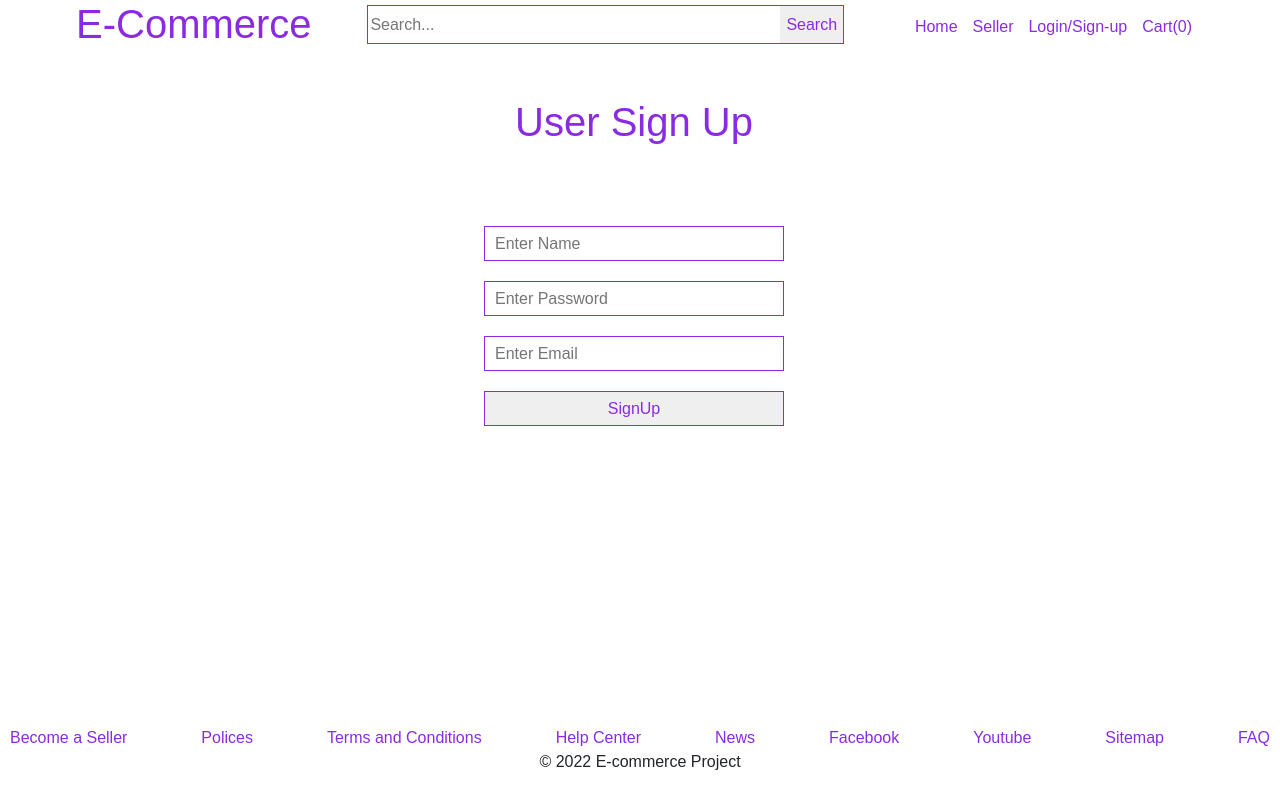
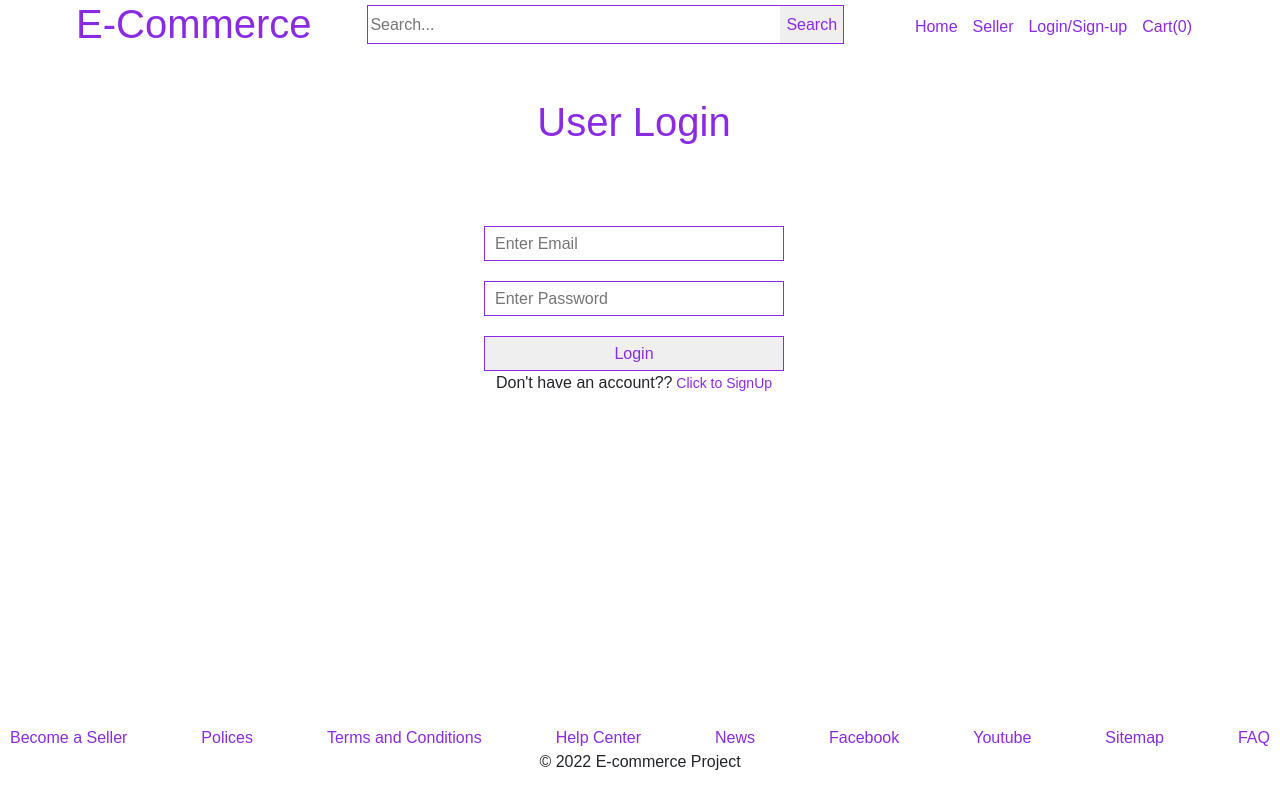
Before and after one commit to Akshitachourasia/Angular-Ecommerce, an Angular app in the folder ecommerce-project/: page /user-auth in a window 1280 px wide. Built offline with nearby package versions, Linux system fonts and the light colour scheme.

Commit message:
login form

```diff
--- a/ecommerce-project/src/app/user-auth/user-auth.component.css
+++ b/ecommerce-project/src/app/user-auth/user-auth.component.css
@@ -3,4 +3,13 @@
     color: blueviolet;
     margin-top: 50px;
     margin-bottom: 80px;
+
 }
+.auth-toggle-link {
+    margin-top: 20px;
+    color: blueviolet;
+    font-size: 14px;
+    text-align: left;
+    cursor: pointer;
+    text-decoration: none;
+}
--- a/ecommerce-project/src/app/user-auth/user-auth.component.html
+++ b/ecommerce-project/src/app/user-auth/user-auth.component.html
@@ -1,4 +1,5 @@
 <div class="user-auth">
+    <div class="user-signUp" *ngIf="!showLogin">
         <h1>User Sign Up</h1>
 
         <form #userForm="ngForm" (ngSubmit)="signUp(userForm.value)" class="form">
@@ -7,6 +8,21 @@
             <input class="input" type="password" ngModel name="password" placeholder="Enter Password" />
             <input class="input" type="text" ngModel name="email" placeholder="Enter Email" />
             <button class="form-btn">SignUp</button>
-
+            <p>Already have an account?<a class="auth-toggle-link" (click)="openLogin()"> Click to Login</a></p>
         </form>
     </div>
+
+    <div class="user-login" *ngIf="showLogin">
+        <h1>User Login</h1>
+
+        <form #userForm="ngForm" (ngSubmit)="login(userForm.value)" class="form">
+
+            <input class="input" type="text" ngModel name="email" placeholder="Enter Email" />
+            <input class="input" type="password" ngModel name="password" placeholder="Enter Password" />
+            <button class="form-btn">Login</button>
+            <p>Don't have an account??<a class="auth-toggle-link" (click)="openSignUp()"> Click to SignUp</a></p>
+        </form>
+
+    </div>
+
+</div>
--- a/ecommerce-project/src/app/user-auth/user-auth.component.ts
+++ b/ecommerce-project/src/app/user-auth/user-auth.component.ts
@@ -1,23 +1,35 @@
 import { CommonModule } from '@angular/common';
 import { Component } from '@angular/core';
 import { FormsModule } from '@angular/forms';
-import { Signup } from '../data-types';
+import { Login, Signup } from '../data-types';
 import { UserService } from '../services/user.service';
 import { Router } from '@angular/router';
 import { HttpClient } from '@angular/common/http';
 @Component({
   selector: 'app-user-auth',
   standalone: true,
-  imports: [CommonModule ,FormsModule ],
+  imports: [CommonModule, FormsModule],
   templateUrl: './user-auth.component.html',
   styleUrl: './user-auth.component.css'
 })
 export class UserAuthComponent {
-  constructor(private user: UserService, private http:HttpClient , private router:Router) { }
+  showLogin = true
+  constructor(private user: UserService, private http: HttpClient, private router: Router) { }
   signUp(data: Signup) {
     this.user.userSignUp(data);
   }
   ngOnInit(): void {
     this.user.userAuthReload()
   }
+
+  login(data: Login) {
+    console.log(data);
+
   }
+  openSignUp(){
+    this.showLogin=false
+  }
+  openLogin(){
+    this.showLogin=true
+  }
+}
```
Lines whose indentation alone changed are shown as unchanged.
